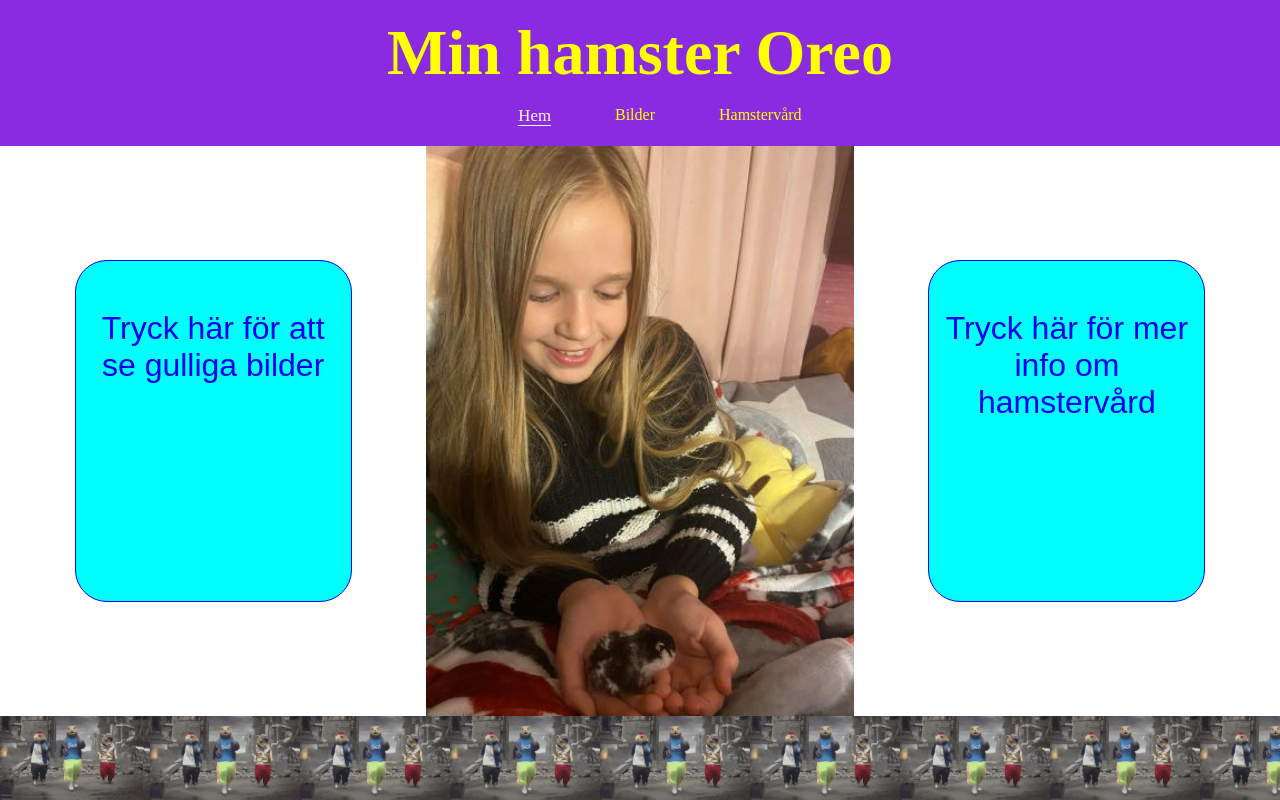
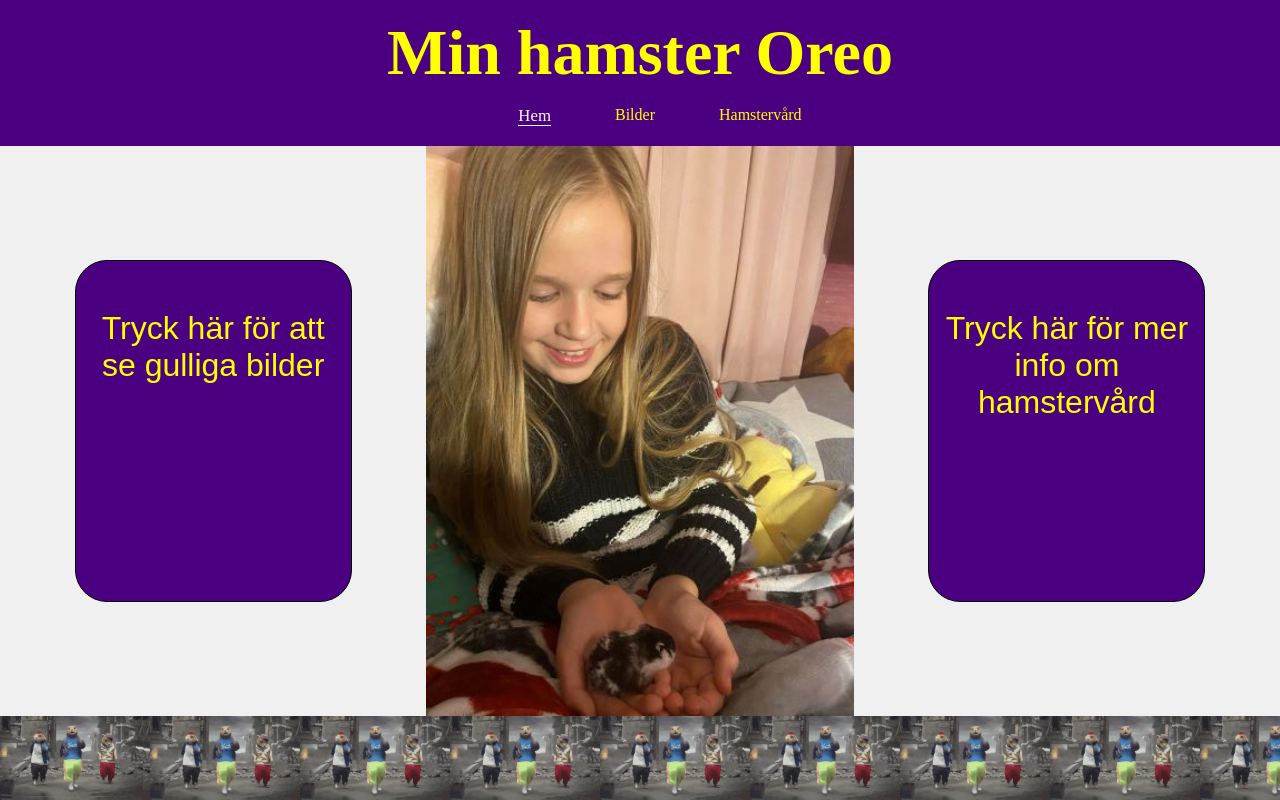
Before and after one commit to ToeCrow/examen-bootcamp, a plain HTML site: page index.html in a window 1280 px wide. Drawn offline with Linux system fonts and the light colour scheme.

Commit message:
gjort sidan mer tillgänglig mer aria-labels, samt ändrat färger

```diff
--- a/index.html
+++ b/index.html
@@ -19,14 +19,14 @@
   <nav>
    <ul>
     <li><a href="index.html" class="current-page">Hem</a></li>
-    <li><a href="bilder.html">Bilder</a></li>
-    <li><a href="tahandom.html">Hamstervård</a></li>
+    <li><a href="bilder.html" aria-label="Se på bilder av Oreo">Bilder</a></li>
+    <li><a href="tahandom.html" aria-label="Läs om hamstervård">Hamstervård</a></li>
    </ul>
   </nav>
  </header>
 
  <button class="left-button">
-  <a href="bilder.html">Tryck här för att se gulliga bilder</a>
+  <a href="bilder.html"aria-label="Se på bilder av Oreo">Tryck här för att se gulliga bilder</a>
   </button>
 
  <main id="main-content" class="main-start">
@@ -36,7 +36,7 @@
  </main>
 
   <button class="right-button">
-  <a href="tahandom.html">Tryck här för mer info om hamstervård</a>
+  <a href="tahandom.html" aria-label="Läs om hamstervård">Tryck här för mer info om hamstervård</a>
   </button>
 
 
--- a/styles.css
+++ b/styles.css
@@ -26,6 +26,7 @@ body {
  display: grid;
  flex-direction: column;
  height: 100vh;
+ background-color: #F0F0F0;
  grid-template-areas:
  "header"
  "left-button"
@@ -36,7 +37,7 @@ body {
 
 /* header */
 header {
- background-color: blueviolet;
+ background-color: #4B0082;
  color: yellow;
  top: 0;
  padding: 1rem 1rem .25rem 1rem;
@@ -98,8 +99,9 @@ main {
 .right-button {
  height: 35%;
  width: 90%;
- border: 1px solid blue;
- background-color: aqua;
+ border: 1px solid black;
+ background-color: #4B0082;
+ color: yellow;
  font-size: clamp(1rem, 2vw + 1rem, 2rem);
  border-radius: 2rem;
  margin: 2rem;
@@ -108,6 +110,7 @@ main {
 
 button a {
  display: block;
+ color: yellow;
  text-decoration: none;
  text-align: center;
 }
@@ -162,6 +165,9 @@ header{
 .right-button {
  height: 40%;
  width: 90%;
+ border: 1px solid black;
+ background-color: #4B0082;
+ color: yellow;
  align-self: center;
  justify-self: center;
 }
@@ -223,8 +229,9 @@ header{
 .right-button {
  height: 60%;
  width: 65%;
- border: 1px solid blue;
- background-color: aqua;
+ border: 1px solid black;
+ background-color: #4B0082;
+ color: yellow;
  font-size: clamp(1rem, 2vw + 1rem, 2rem);
  border-radius: 2rem;
  margin: 1rem;
```
